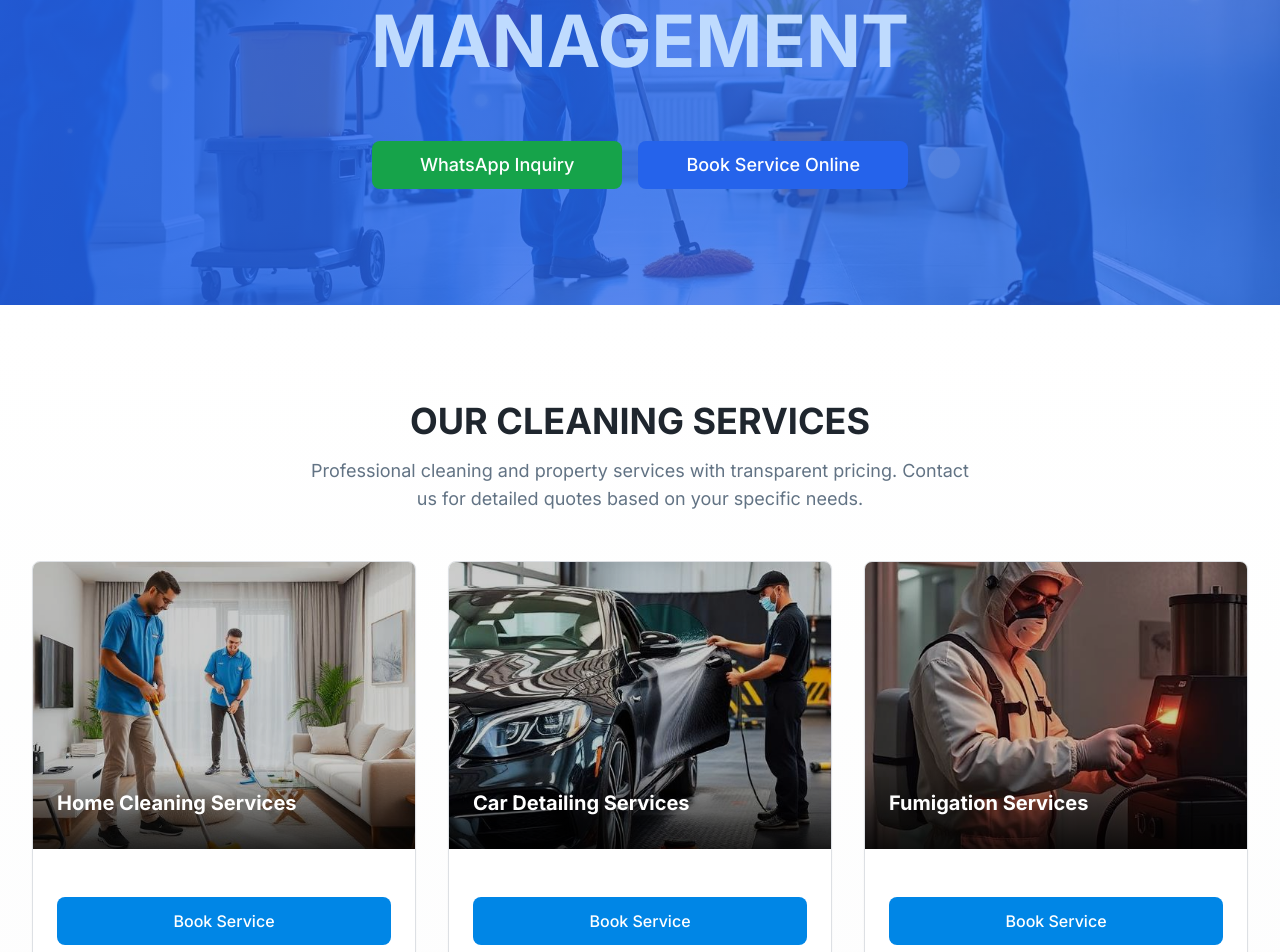
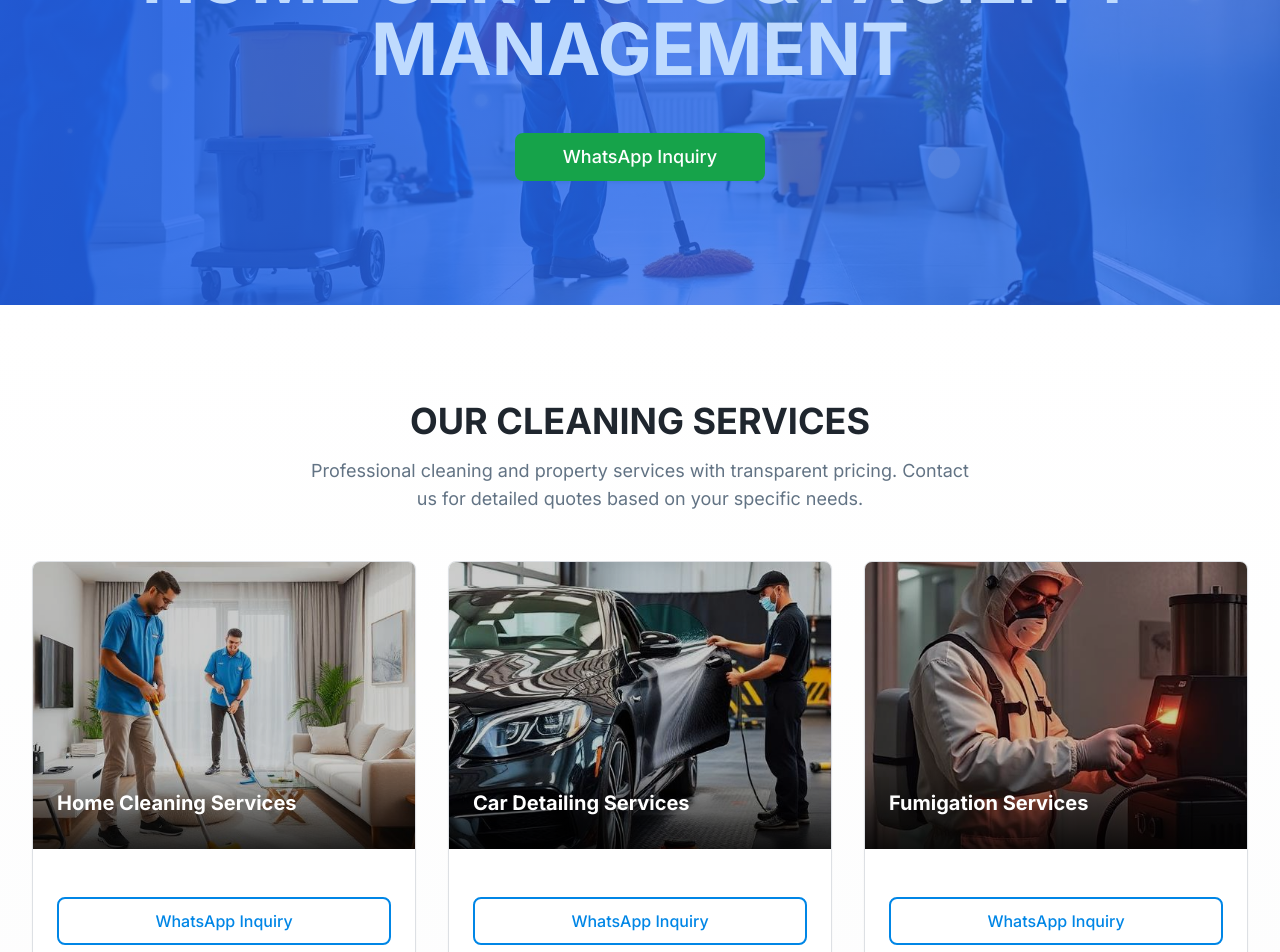
Before and after one commit to wemuve/wash-global, a React (Vite) app: page / in a window 1280 px wide. Shown: the part 380-1332 px from the top of the page. Built offline with nearby package versions, Linux system fonts and the light colour scheme.

Commit message:
Remove booking button
Remove the booking button from the UI.

```diff
--- a/src/App.tsx
+++ b/src/App.tsx
@@ -6,7 +6,7 @@ import { BrowserRouter, Routes, Route } from "react-router-dom";
 import { AuthProvider } from "./contexts/AuthContext";
 import Index from "./pages/Index";
 import Login from "./pages/Login";
-import BookingSimple from "./pages/BookingSimple";
+
 import BookingConfirmation from "./pages/BookingConfirmation";
 import ClientDashboard from "./pages/ClientDashboard";
 import AdminDashboard from "./pages/AdminDashboard";
@@ -24,7 +24,7 @@ const App = () => (
           <Routes>
             <Route path="/" element={<Index />} />
             <Route path="/login" element={<Login />} />
-            <Route path="/booking" element={<BookingSimple />} />
+
             <Route path="/booking-confirmation" element={<BookingConfirmation />} />
             <Route path="/client-dashboard" element={<ClientDashboard />} />
             <Route path="/admin" element={<AdminDashboard />} />
--- a/src/components/ServiceCard.tsx
+++ b/src/components/ServiceCard.tsx
@@ -1,7 +1,7 @@
 import React from 'react';
 import { Button } from '@/components/ui/button';
 import { Card, CardContent } from '@/components/ui/card';
-import { useNavigate } from 'react-router-dom';
+
 interface ServiceCardProps {
   title: string;
   image: string;
@@ -10,22 +10,12 @@ interface ServiceCardProps {
     price: string;
     description?: string;
   }>;
-  onBook?: () => void;
 }
 export const ServiceCard: React.FC<ServiceCardProps> = ({
   title,
   image,
-  services,
-  onBook
+  services
 }) => {
-  const navigate = useNavigate();
-  const handleBookService = () => {
-    if (onBook) {
-      onBook();
-    } else {
-      navigate('/booking');
-    }
-  };
   return <Card className="service-card group overflow-hidden hover:shadow-lg transition-all duration-300">
       {/* Service Image */}
       <div className="aspect-[4/3] relative overflow-hidden">
@@ -48,9 +38,6 @@ export const ServiceCard: React.FC<ServiceCardProps> = ({
 
         {/* Action Buttons */}
         <div className="mt-6 space-y-3">
-          <Button onClick={handleBookService} className="w-full bg-primary hover:bg-primary/90 text-primary-foreground">
-            Book Service
-          </Button>
           <Button variant="outline" className="w-full" onClick={() => window.open('https://wa.me/260768671420?text=Hello, I would like to inquire about ' + title + ' services.', '_blank')}>
             WhatsApp Inquiry
           </Button>
--- a/src/pages/ClientDashboard.tsx
+++ b/src/pages/ClientDashboard.tsx
@@ -115,16 +115,16 @@ const ClientDashboard = () => {
               <div className="flex flex-col sm:flex-row items-center justify-between">
                 <div>
                   <h2 className="text-xl font-semibold mb-2">Need a service?</h2>
-                  <p className="text-white/80">Book your next WeWash service in just a few clicks</p>
+                  <p className="text-white/80">Contact us via WhatsApp for all your cleaning needs</p>
                 </div>
                 <Button
                   variant="default"
                   size="mobile"
-                  onClick={() => navigate('/booking')}
-                  className="mt-4 sm:mt-0 bg-primary hover:bg-primary/90 text-primary-foreground"
+                  onClick={() => window.open('https://wa.me/260768671420?text=Hello, I would like to inquire about your services.', '_blank')}
+                  className="mt-4 sm:mt-0 bg-green-600 hover:bg-green-700 text-white"
                 >
-                  <Plus className="mr-2 h-5 w-5" />
-                  Book New Service
+                  <Phone className="mr-2 h-5 w-5" />
+                  WhatsApp Inquiry
                 </Button>
               </div>
             </CardContent>
@@ -210,9 +210,9 @@ const ClientDashboard = () => {
                 <Package className="h-12 w-12 text-muted-foreground mx-auto mb-4" />
                 <h3 className="text-lg font-semibold text-foreground mb-2">No Upcoming Services</h3>
                 <p className="text-muted-foreground mb-4">You don't have any upcoming bookings</p>
-                <Button variant="premium" onClick={() => navigate('/booking')}>
-                  <Plus className="mr-2 h-4 w-4" />
-                  Book Your First Service
+                <Button variant="premium" onClick={() => window.open('https://wa.me/260768671420?text=Hello, I would like to inquire about your services.', '_blank')}>
+                  <Phone className="mr-2 h-4 w-4" />
+                  Contact via WhatsApp
                 </Button>
               </CardContent>
             </Card>
@@ -260,8 +260,8 @@ const ClientDashboard = () => {
                         <p className="text-sm text-muted-foreground mb-3">
                           Booking ID: {booking.id}
                         </p>
-                        <Button variant="outline" size="sm">
-                          Book Again
+                        <Button variant="outline" size="sm" onClick={() => window.open('https://wa.me/260768671420?text=Hello, I would like to book the same service again: ' + booking.serviceType, '_blank')}>
+                          WhatsApp Inquiry
                         </Button>
                       </div>
                     </div>
--- a/src/pages/Index.tsx
+++ b/src/pages/Index.tsx
@@ -183,11 +183,8 @@ const Index = () => {
             <span className="text-blue-200">HOME SERVICES & FACILITY MANAGEMENT</span>
           </h1>
           <div className="mt-12 space-y-4">
-            <Button onClick={() => window.open('https://wa.me/260768671420?text=Hello, I would like to inquire about your services.', '_blank')} className="bg-green-600 hover:bg-green-700 text-white text-lg px-12 py-6 mr-4">
+            <Button onClick={() => window.open('https://wa.me/260768671420?text=Hello, I would like to inquire about your services.', '_blank')} className="bg-green-600 hover:bg-green-700 text-white text-lg px-12 py-6">
               WhatsApp Inquiry
-            </Button>
-            <Button onClick={() => navigate('/booking')} className="bg-blue-600 hover:bg-blue-700 text-white text-lg px-12 py-6">
-              Book Service Online
             </Button>
           </div>
         </div>
@@ -207,7 +204,7 @@ const Index = () => {
           </div>
 
           <div className="grid grid-cols-1 md:grid-cols-2 lg:grid-cols-3 gap-6 lg:gap-8">
-            {serviceCategories.map((category, index) => <ServiceCard key={index} title={category.title} image={category.image} services={category.services} onBook={() => navigate('/booking')} />)}
+            {serviceCategories.map((category, index) => <ServiceCard key={index} title={category.title} image={category.image} services={category.services} />)}
           </div>
         </div>
       </section>
```
